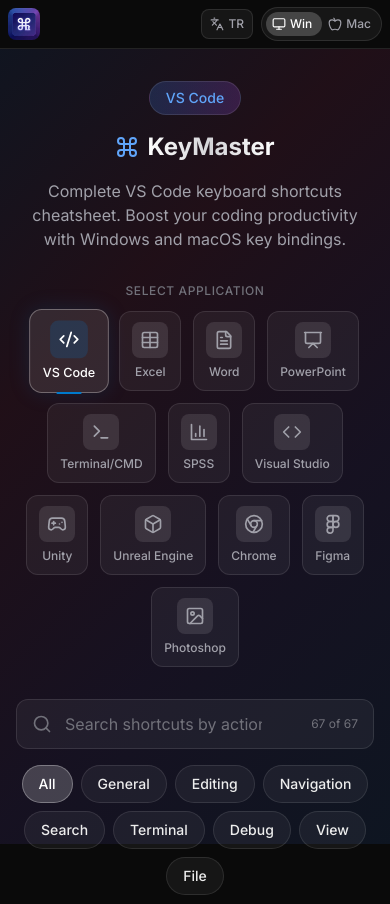
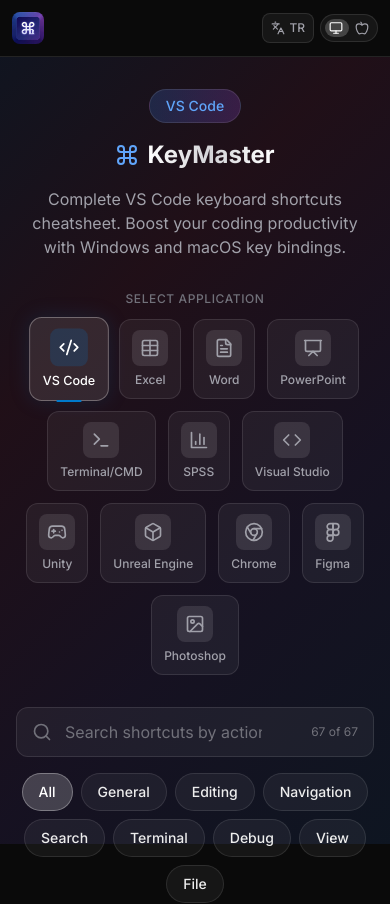
Before and after one commit to Deniz60/keymaster-app, a Next.js app: page / in a window 390 px wide. Shown: the top 904 px of the page. Built offline with nearby package versions, Linux system fonts and the light colour scheme.

Commit message:
Mobil header fix - daha kucuk butonlar, 400px altinda sadece ikonlar

```diff
--- a/app/globals.css
+++ b/app/globals.css
@@ -103,12 +103,12 @@
 
   /* OS Toggle styling */
   .os-toggle {
-    @apply relative flex items-center p-0.5 sm:p-1;
+    @apply relative flex items-center p-0.5;
     @apply bg-white/5 border border-white/10 rounded-full;
   }
 
   .os-toggle-option {
-    @apply relative z-10 px-2 sm:px-4 py-1.5 sm:py-2 text-xs sm:text-sm font-medium rounded-full;
+    @apply relative z-10 px-1.5 sm:px-3 py-1 sm:py-2 text-xs sm:text-sm font-medium rounded-full;
     @apply transition-colors duration-200;
     @apply cursor-pointer select-none;
   }
--- a/app/page.tsx
+++ b/app/page.tsx
@@ -140,22 +140,22 @@
   return (
     <>
       <header className="sticky top-0 z-40 border-b border-white/10 bg-[#0a0a0a]">
-        <div className="max-w-7xl mx-auto px-2 sm:px-6 lg:px-8">
-          <div className="flex items-center justify-between h-12 sm:h-16">
-            {/* Logo - sadece ikon mobilde */}
-            <div className="flex items-center gap-2 flex-shrink-0 min-w-0">
+        <div className="max-w-7xl mx-auto px-3 sm:px-6 lg:px-8">
+          <div className="flex items-center justify-between h-14 sm:h-16">
+            {/* Logo */}
+            <div className="flex items-center gap-2 flex-shrink-0">
               <img
                 src="/favicon.png"
                 alt="KeyMaster Logo"
-                className="w-8 h-8 sm:w-10 sm:h-10 rounded-lg flex-shrink-0"
+                className="w-8 h-8 sm:w-10 sm:h-10 rounded-lg"
               />
-              <h1 className="text-lg sm:text-xl font-bold text-white whitespace-nowrap hidden md:block">
+              <h1 className="text-lg sm:text-xl font-bold text-white whitespace-nowrap hidden sm:block">
                 Key<span className="text-blue-400">Master</span>
               </h1>
             </div>
 
             {/* Right side controls */}
-            <div className="flex items-center gap-2 sm:gap-3 flex-shrink-0">
+            <div className="flex items-center gap-1.5 sm:gap-3">
               <LanguageToggle language={language} onChange={setLanguage} />
               <OSToggle os={os} onChange={setOs} />
               <button
--- a/components/LanguageToggle.tsx
+++ b/components/LanguageToggle.tsx
@@ -15,15 +15,16 @@
       type="button"
       onClick={() => onChange(language === 'en' ? 'tr' : 'en')}
       className={cn(
-        'flex items-center gap-1 sm:gap-2 px-2 sm:px-3 py-1.5 sm:py-2 rounded-lg',
+        'flex items-center justify-center gap-1 sm:gap-2 px-2 sm:px-3 py-1.5 sm:py-2 rounded-lg',
         'bg-white/5 border border-white/10',
         'hover:bg-white/10 hover:border-white/20',
         'transition-all duration-200 hover:scale-105 active:scale-95',
-        'text-xs sm:text-sm font-medium text-zinc-400 hover:text-white'
+        'text-xs sm:text-sm font-medium text-zinc-400 hover:text-white',
+        'min-w-[40px] sm:min-w-0'
       )}
       title={language === 'en' ? 'Türkçe\'ye çevir' : 'Switch to English'}
     >
-      <Languages className="w-3.5 h-3.5 sm:w-4 sm:h-4" />
+      <Languages className="w-3.5 h-3.5 sm:w-4 sm:h-4 flex-shrink-0" />
       <span className="uppercase">{language === 'en' ? 'TR' : 'EN'}</span>
     </button>
   );
--- a/components/OSToggle.tsx
+++ b/components/OSToggle.tsx
@@ -27,8 +27,7 @@
       >
         <span className="flex items-center gap-1 sm:gap-2">
           <Monitor className="w-3.5 h-3.5 sm:w-4 sm:h-4" />
-          <span className="hidden sm:inline">Windows</span>
-          <span className="sm:hidden text-xs">Win</span>
+          <span className="hidden min-[400px]:inline text-xs sm:text-sm">Win</span>
         </span>
       </button>
       <button
@@ -40,8 +39,7 @@
       >
         <span className="flex items-center gap-1 sm:gap-2">
           <Apple className="w-3.5 h-3.5 sm:w-4 sm:h-4" />
-          <span className="hidden sm:inline">macOS</span>
-          <span className="sm:hidden text-xs">Mac</span>
+          <span className="hidden min-[400px]:inline text-xs sm:text-sm">Mac</span>
         </span>
       </button>
     </div>
```
